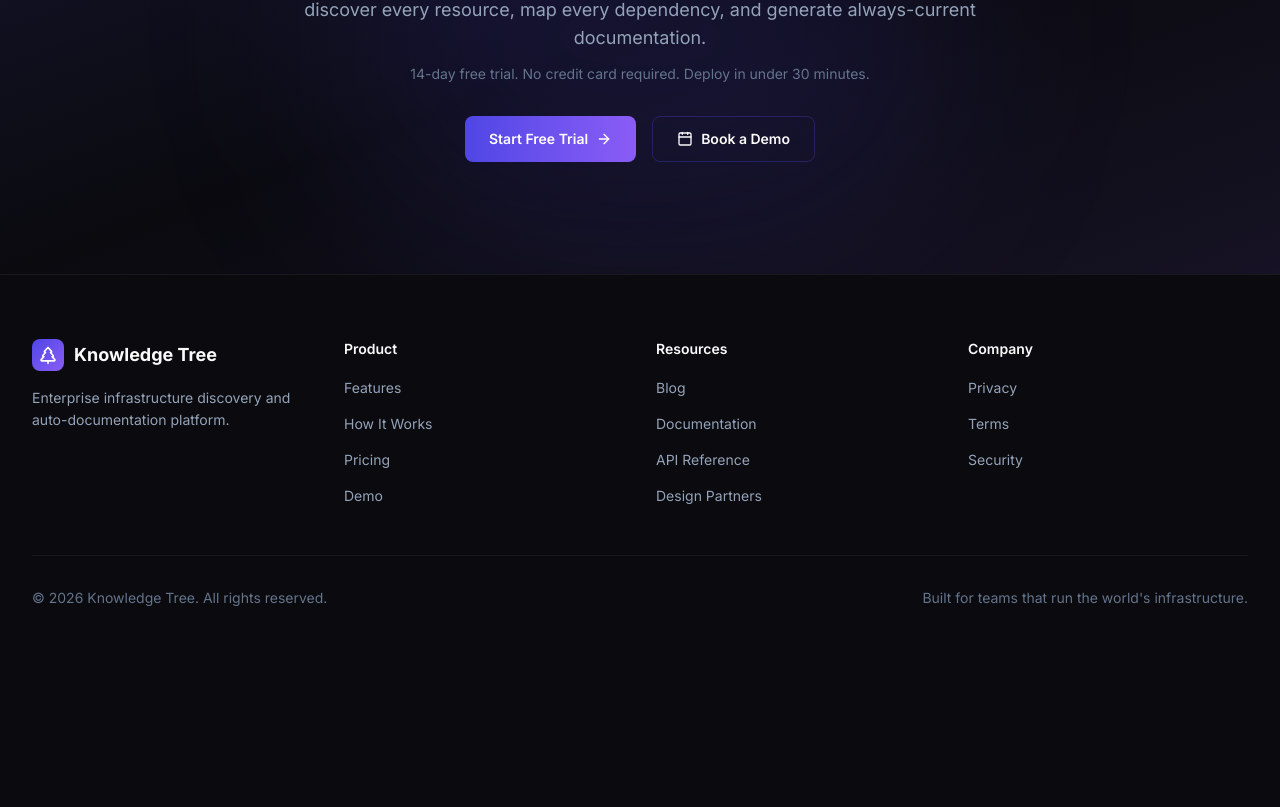
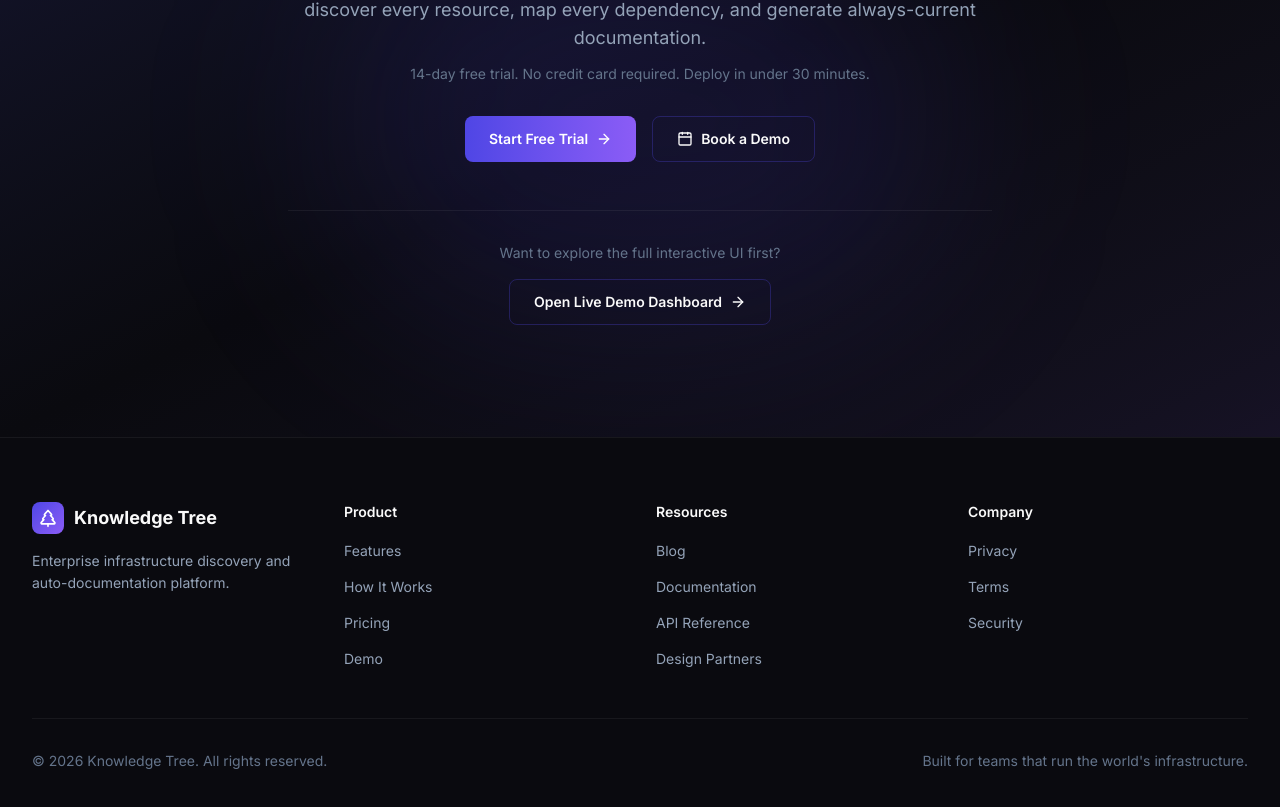
Before and after one commit to simonbbbb/knowledge-tree-web, a Next.js app: page /demo in a window 1280 px wide. Shown: the part 1146-1953 px from the top of the page. Before the commit the page ends 1818 px from the top, so only its background shows below. Built offline with nearby package versions, Linux system fonts and the light colour scheme.

Commit message:
Add live demo CTA on /demo page

```diff
--- a/src/app/demo/page.tsx
+++ b/src/app/demo/page.tsx
@@ -1299,6 +1299,19 @@ export default function DemoPage() {
               <Calendar className="w-4 h-4" /> Book a Demo
             </GradientButton>
           </div>
+          <div className="mt-12 pt-8 border-t border-border-subtle">
+            <p className="text-sm text-text-muted mb-4">
+              Want to explore the full interactive UI first?
+            </p>
+            <GradientButton
+              href="https://demo.knowledgetree.dev/dashboard"
+              variant="outline"
+              target="_blank"
+              rel="noopener noreferrer"
+            >
+              Open Live Demo Dashboard <ArrowRight className="w-4 h-4" />
+            </GradientButton>
+          </div>
         </div>
       </section>
     </>
```
